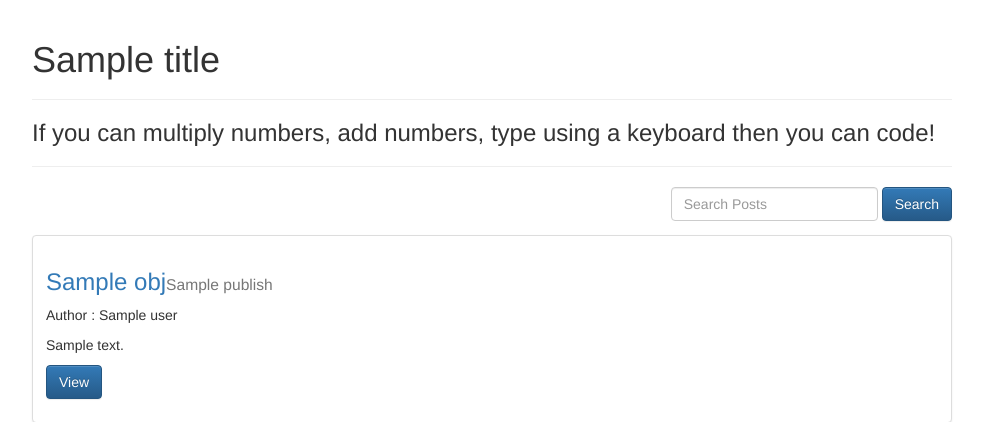
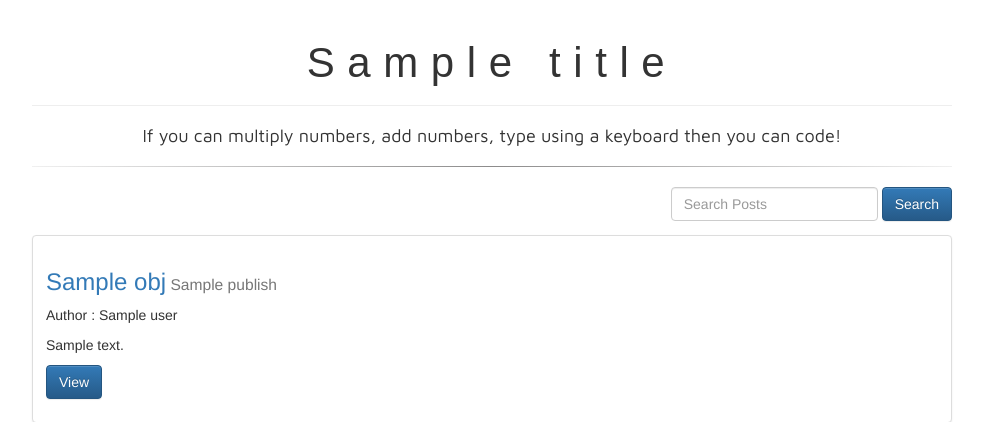
Before and after one commit to hrsvrdhn/blog_django, a Django app: template templates/post_list.html in a window 1280 px wide. Shown: the top 422 px of the page, without its empty margins (148-1131 px from the left). Run offline with Django 3.2, Linux system fonts and the light colour scheme; the template is opened without the code that fills it: most values are stand-ins (such as "Sample title", 1, 10 or a date in 2020); parts of the project's set-up code (start-up, migrations or seed data) failed here and were passed over; some libraries are stand-ins or nearby versions.

Commit message:
Added Google Font

```diff
--- a/templates/base.html
+++ b/templates/base.html
@@ -8,7 +8,7 @@
 
 	<!-- Optional theme -->
 	<link rel="stylesheet" href="https://maxcdn.bootstrapcdn.com/bootstrap/3.3.7/css/bootstrap-theme.min.css" integrity="sha384-rHyoN1iRsVXV4nD0JutlnGaslCJuC7uwjduW9SVrLvRYooPp2bWYgmgJQIXwl/Sp" crossorigin="anonymous">
-
+	<link href="https://fonts.googleapis.com/css?family=Maven+Pro:400,900" rel="stylesheet">
 	<style>
 		{% block style %}
 		{% endblock style %}
--- a/templates/post_detail.html
+++ b/templates/post_detail.html
@@ -7,7 +7,7 @@
 
 
 {% block content %}
-<div class="col-sm-6 col-sm-offset-3">
+<div class="col-sm-10 col-sm-offset-1">
 <h1> {{title}} <br/><br/><small>{% if instance.draft %}<span style="color:red;">Draft </span>{% endif %}{{instance.publish }}</small></h1>
 {% if instance.user.get_full_name %}
 <p> Author : {{ instance.user.get_full_name }} </p>
--- a/templates/post_list.html
+++ b/templates/post_list.html
@@ -1,12 +1,21 @@
 {% extends "base.html" %}
 
 {% block content %}
-
+<style>
+  hr{
+  border: 0;
+  height: 1px;
+  background-image: -webkit-linear-gradient(left, #f0f0f0, #8c8b8b, #f0f0f0);
+  background-image: -moz-linear-gradient(left, #f0f0f0, #8c8b8b, #f0f0f0);
+  background-image: -ms-linear-gradient(left, #f0f0f0, #8c8b8b, #f0f0f0);
+  background-image: -o-linear-gradient(left, #f0f0f0, #8c8b8b, #f0f0f0);
+}
+</style>
 <div class='col-sm-10 col-sm-offset-1'>
-<div class="page-header">
-<h1>{{title}}</h1>
+<div class="page-header text-center">
+<h1 style="font-family: 'Maven Pro:900', sans-serif;letter-spacing: 0.3em;font-size: 3em">{{title}}</h1>
 </div>
-<p><h3>If you can multiply numbers, add numbers, type using a keyboard then you can code!</h3></p><hr/>
+<p><h4 style="font-family: Maven Pro;text-align: center;">If you can multiply numbers, add numbers, type using a keyboard then you can code!</h4></p><hr>
 
 
 <form class="form-inline text-right" method="GET" action="">
@@ -23,7 +32,7 @@
       <!-- <img src="..." alt="..."> -->
       <div class="caption">
         {% if obj.draft %}<h3>Staff only : Draft </h3> {% endif %} {% if obj.publish > today %} <h3> Staff only :Future Post </h3> {% endif %}
-        <h3><a href='{{ obj.get_absolute_url }}'>{{obj.title}}</a><small>{{ obj.publish }}</small></h3>
+        <h3><a href='{{ obj.get_absolute_url }}'>{{obj.title}}</a><small> {{ obj.publish }}</small></h3>
         {% if obj.user.get_full_name %}
           <p> Author : {{ obj.user.get_full_name }} </p>
         {% endif %}
```
